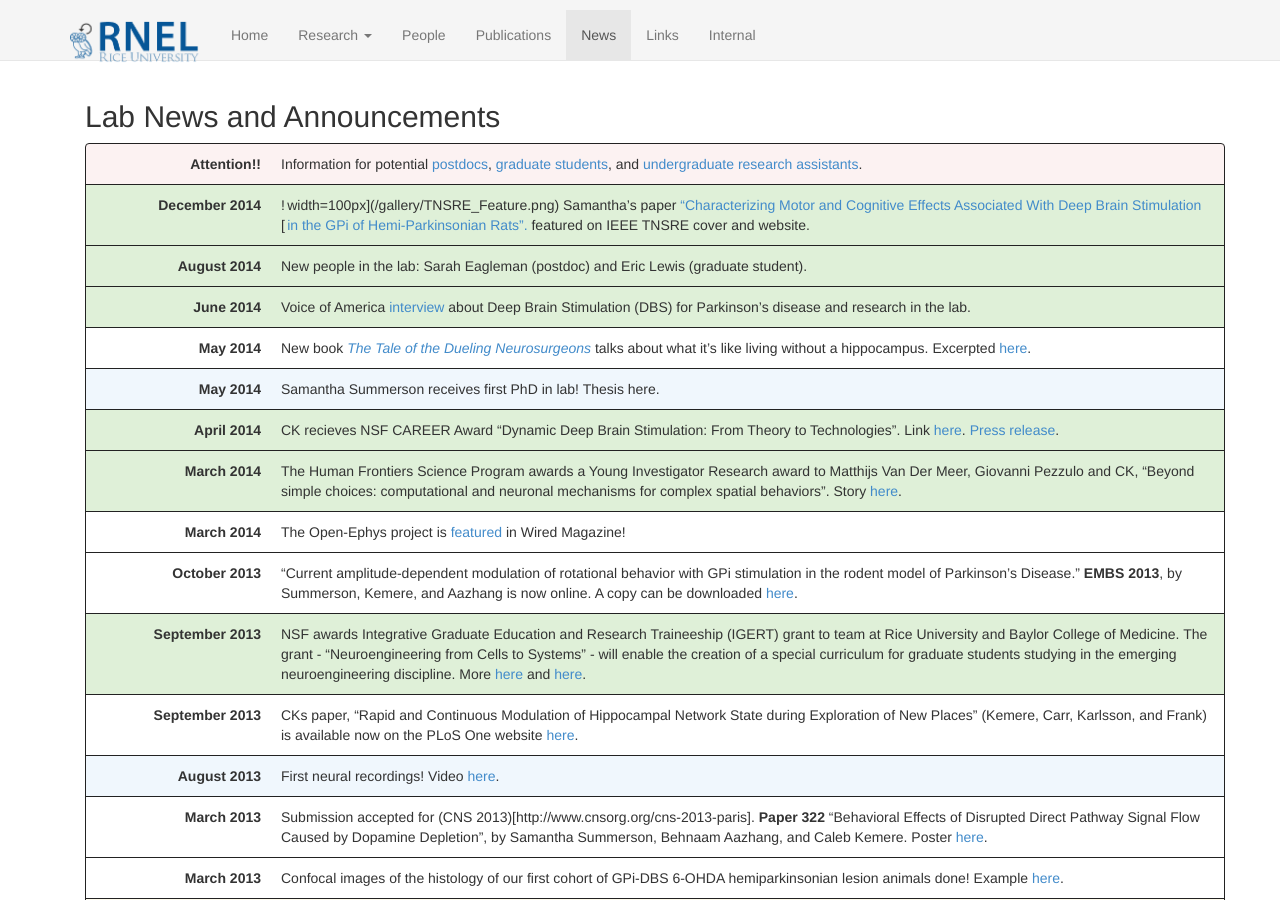
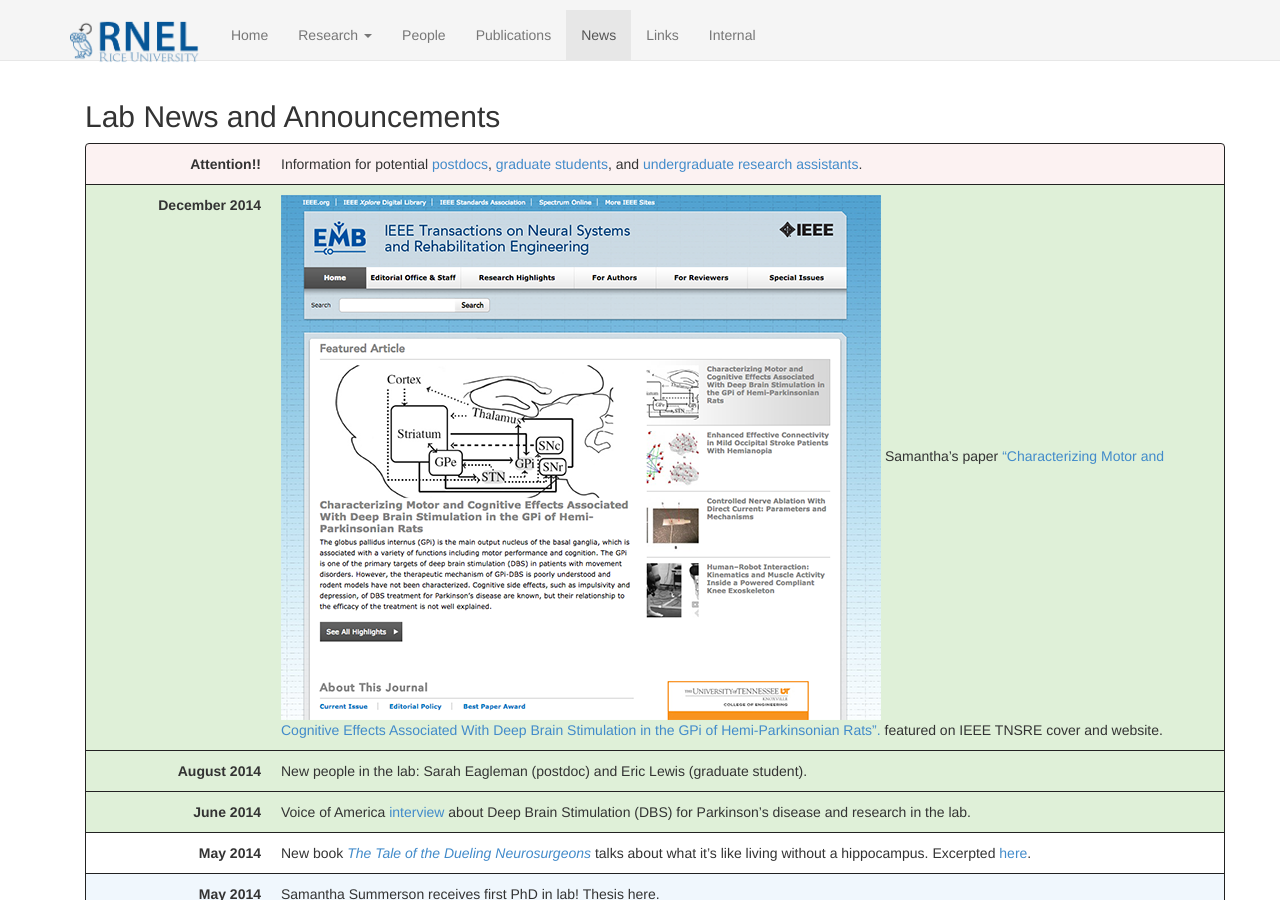
Before and after one commit to kemerelab/kemerelab.github.io, a Jekyll site: the page built from news/index.md, in a window 1280 px wide and 900 px high. Built offline with Jekyll 4.4.1, drawn with Linux system fonts in a browser that asks for light colours; nearby versions of some CDN libraries.

Commit message:
Update index.md

```diff
--- a/news/index.md
+++ b/news/index.md
@@ -15,7 +15,7 @@ __Attention!!__
 {: .callout-danger}
 
 December 2014
-:  ![|width=100px](/gallery/TNSRE_Feature.png) Samantha's paper ["Characterizing Motor and Cognitive Effects Associated With Deep Brain Stimulation in the GPi of Hemi-Parkinsonian Rats".](/pubs/assets/Summerson, Aazhang, Kemere - IEEE transactions on neural systems and rehabilitation engineering 2014.pdf) featured on IEEE TNSRE cover and website.
+:  ![](/gallery/TNSRE_Feature.png) Samantha's paper ["Characterizing Motor and Cognitive Effects Associated With Deep Brain Stimulation in the GPi of Hemi-Parkinsonian Rats".](/pubs/assets/Summerson, Aazhang, Kemere - IEEE transactions on neural systems and rehabilitation engineering 2014.pdf) featured on IEEE TNSRE cover and website.
 {: .callout-success}
 
 August 2014
```
